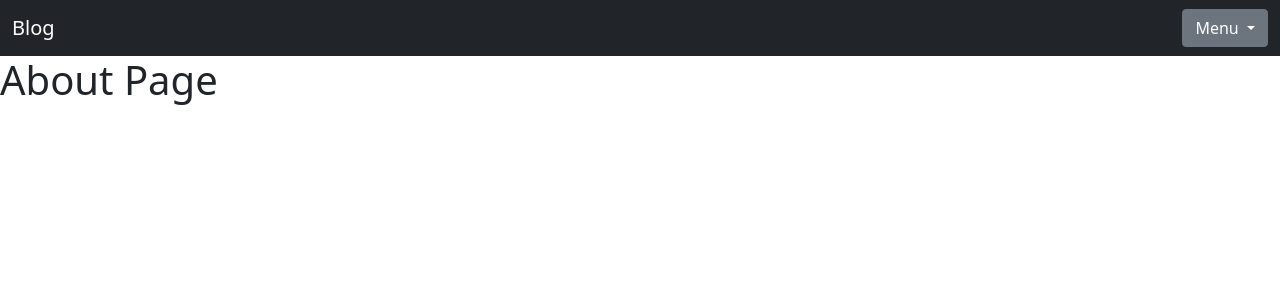
After one commit to DonnyDark/blog-project, a Django app: page /about/ in a window 1280 px wide. The commit adds this page. Shown: the top 300 px of the page. Run offline with Django 3.2, Linux system fonts and the light colour scheme; parts of the project's set-up code (start-up, migrations or seed data) failed here and were passed over.

Commit message:
adding about page

```diff
--- a/blog/templates/blog/_base.html
+++ b/blog/templates/blog/_base.html
@@ -27,7 +27,7 @@
                         </button>
                         <ul class="dropdown-menu" aria-labelledby="dropdownMenuButton1">
                             <li class="nav-item"><a class="dropdown-item nav-item active" href="users/{{ request.user.username }}/">User Room</a></li>
-                            <li class="nav-item"><a class="dropdown-item" href="">About</a></li>
+                            <li class="nav-item"><a class="dropdown-item" href="{% url 'about_page' %}">About</a></li>
                             <li class="nav-item"><a class="dropdown-item" href="{% url 'logout' %}">Log Out</a></li>
                         </ul>
                     {% else %}
@@ -37,7 +37,7 @@
                         <ul class="dropdown-menu" aria-labelledby="dropdownMenuButton1">
                             <li class="nav-item"><a class="dropdown-item" href="{% url 'login' %}">Log In</a></li>
                             <li class="nav-item"><a class="dropdown-item" href="{% url 'signup' %}">Sign Up</a></li>
-                            <li class="nav-item"><a class="dropdown-item" href="">About</a></li>
+                            <li class="nav-item"><a class="dropdown-item" href="{% url 'about_page' %}">About</a></li>
                         </ul>
                     {% endif %}
                 </div>
--- /dev/null
+++ b/blog/templates/blog/about.html
@@ -0,0 +1,7 @@
+{% extends 'blog/_base.html' %}
+
+{% block title %}Create Blog{% endblock %}
+
+{% block content %}
+<h1>About Page</h1>
+{% endblock %}
--- a/blog/urls.py
+++ b/blog/urls.py
@@ -1,9 +1,10 @@
 from django.urls import path
-from .views import BlogListView, BlogCreateView, BlogDetailView
+from .views import BlogListView, BlogCreateView, BlogDetailView, AboutView
 
 
 urlpatterns = [
     path('', BlogListView.as_view(), name='main_page'),
     path('create/', BlogCreateView.as_view(), name='blog_create'),
     path('<uuid:pk>/', BlogDetailView.as_view(), name='blog_detail'),
+    path('about/', AboutView.as_view(), name='about_page'),
 ]
--- a/blog/views.py
+++ b/blog/views.py
@@ -1,5 +1,4 @@
-from django.urls import reverse_lazy
-from django.views.generic import ListView, DetailView, CreateView
+from django.views.generic import ListView, DetailView, CreateView, TemplateView
 from django.contrib.auth.mixins import LoginRequiredMixin
 from .models import BlogModel, BlogCommentModel
 from .forms import BlogCreationForm, CommentCreationForm
@@ -43,3 +42,7 @@ class BlogCreateView(LoginRequiredMixin, CreateView):
     def form_valid(self, form):
         form.instance.author = self.request.user
         return super().form_valid(form)
+
+
+class AboutView(TemplateView):
+    template_name = 'blog/about.html'
```
Also changed, not shown: users/views.py (+7 -0 lines).
